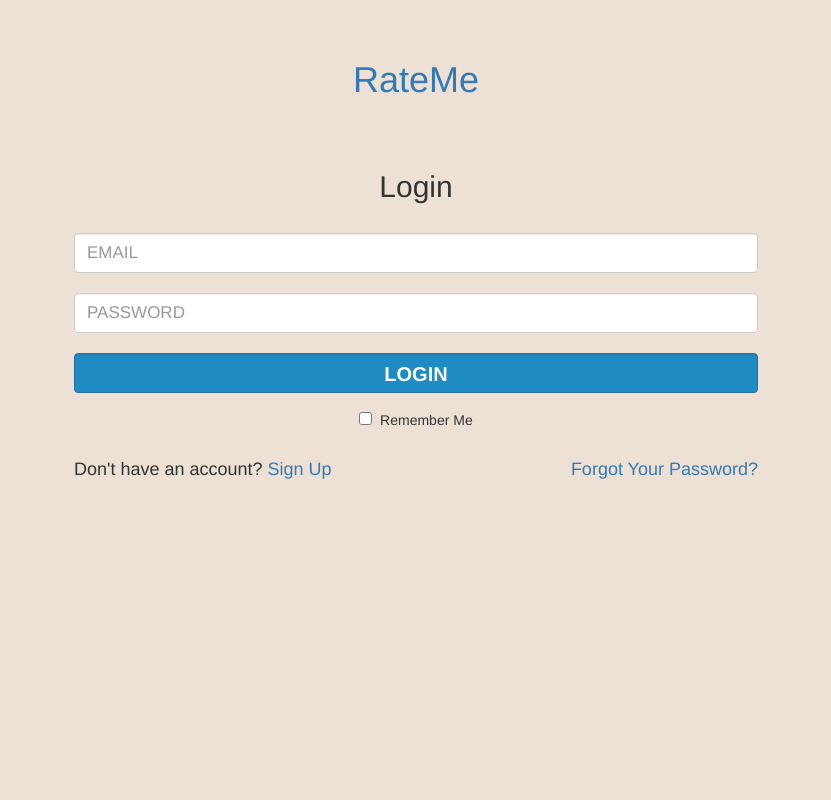
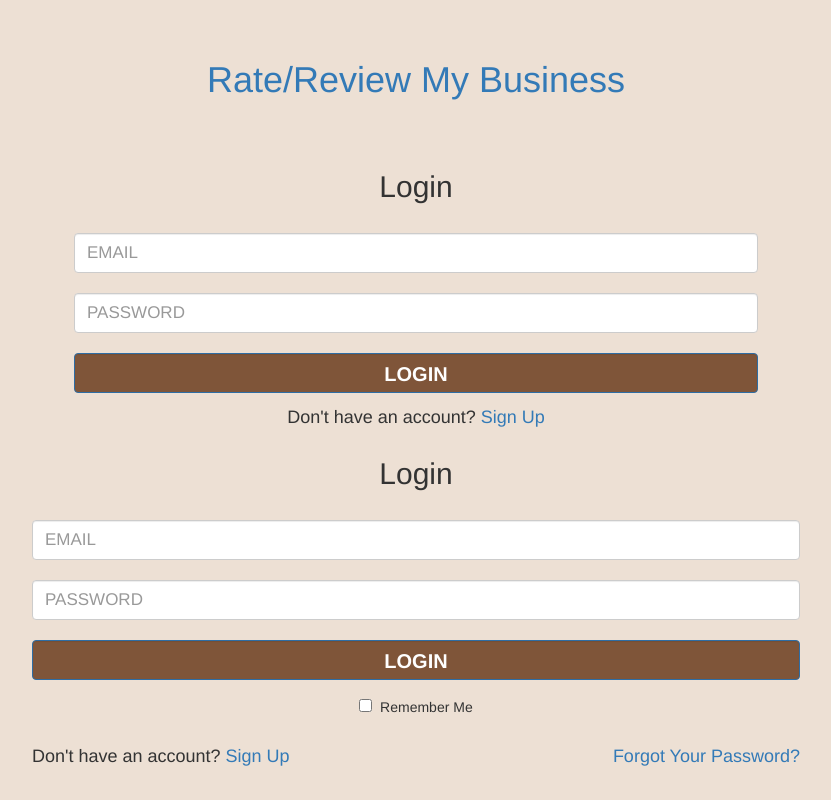
Before and after one commit to queenoko/bisrate-app, a Node server app: template views/user/login.ejs in a window 1280 px wide. Shown: the whole page, without its empty margins (224-1055 px from the left). Run offline with Node 20, Linux system fonts and the light colour scheme; the template is opened without the code that fills it, so the values that code supplies are empty; some libraries are stand-ins or nearby versions.

Commit message:
login form

```diff
--- a/public/css/custom.css
+++ b/public/css/custom.css
@@ -14,7 +14,7 @@ input[type="submit"]{
     height: 40px;
     font-size: 20px;
     font-weight: bold;
-    background-color: #1e8bc3 !important;
+    background-color: #7F5539 !important;
     color: white !important;
 }
 
--- a/server.js
+++ b/server.js
@@ -31,21 +31,11 @@ app.use(session({
     store: MongoStore.create({ mongoUrl: 'mongodb://localhost:27017/bisrate' })
   }))
 
-
-// Route Methods
-app.get('/', (req, res) => {
-  res.render('index')
-})
-
-app.get('/test', (req, res) => {
-  res.render('test')
-})
-
+  require('./routes/user')(app)
 
 // run server
 const port = 3000
 
-
 app.listen(port, () => {
     console.log(`App listening on port ${port}`)
   })
--- a/views/partials/header.ejs
+++ b/views/partials/header.ejs
@@ -6,7 +6,7 @@
     <meta name="description" content="">
     <meta name="Queensly" content="">
 
-    <title>Company Ratings and Review</title>
+    <title><%- title -%></title>
 
     <!-- Bootstrap Core CSS -->
     <link rel="stylesheet" href="https://maxcdn.bootstrapcdn.com/bootstrap/3.3.7/css/bootstrap.min.css" integrity="sha384-BVYiiSIFeK1dGmJRAkycuHAHRg32OmUcww7on3RYdg4Va+PmSTsz/K68vbdEjh4u" crossorigin="anonymous">
--- a/views/user/login.ejs
+++ b/views/user/login.ejs
@@ -1,18 +1,11 @@
 <%- layout('layout') -%>
-
 
    <div class="container">
        <br><br>
        <div class="text-center reg_msg">
-        <h1><a href="/">RateMe</a></h1>
+           <h1><a href="/">Rate/Review My Business</a></h1>
        </div>
       <br><br>
-
-   <!-- <div class="col-md-offset-4">
-         <a href="/auth/facebook" class="btn btn-block btn-social btn-facebook btn-lg">
-            <i class="fa fa-facebook"></i> Login with Facebook
-        </a>
-    </div><br> -->
 
 
       <div class="text-center reg_msg">
@@ -21,17 +14,39 @@
 
        <div class="row signup">
 
-        <!-- <% if(hasErrors) {%>
-            <% for(var i = 0; i < messages.length; i++) {%>
-                <div class="alert alert-danger">
-                   <a href="#" class="close" data-dismiss="alert" aria-label="close">
-                       &times;
-                   </a>
-                   <%= messages[i] %>
+
+           <form method="POST" action="/login">
+
+               <div class="form-group input_group">
+                   <input id="email" class="form-control" name="email" type="text" autocomplete="on" placeholder="EMAIL" style="margin-bottom:20px;">
+               </div>
+
+               <div class="form-group input_group">
+                   <input id="password" class="form-control" name="password" type="password" placeholder="PASSWORD" style="margin-bottom:20px;">
+               </div>
+
+
+               <div class="form-group">
+                   <input type="submit" id="submit" value="LOGIN" class="form-control btn btn-primary" name="submit" style="">
+               </div>
+
+             </form>
+
+             <div>
+                 <h4>Don't have an account? <a href="/signup">Sign Up</a></h4>
+             </div>
+
 
        </div>
-            <% } %>
-        <% } %> -->
+   </div>
+
+
+
+   <div class="text-center reg_msg">
+        <h2 class="fancy"><span>Login</span></h2>
+   </div><br>
+
+    <div class="row signup">
 
         <form method="POST" action="/login">
 
```
Also changed, not shown: routes/user.js (added, +19 -0 lines), views/user/signup.ejs (+2 -19 lines). Lines whose indentation alone changed are shown as unchanged.
